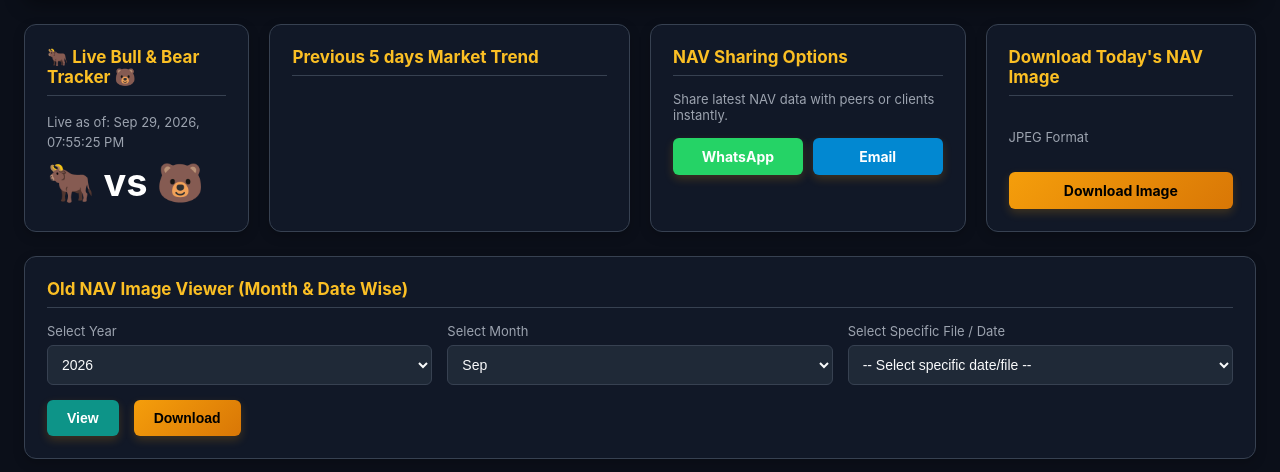
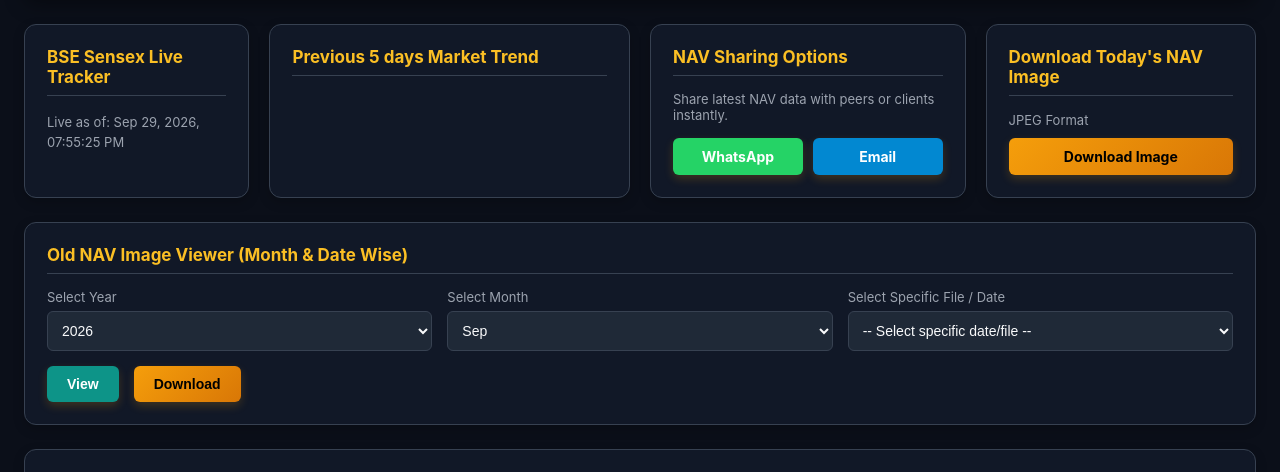
Before and after one commit to Bichu666/nav-dashboard, a Flask app: template templates/user_dashboard.html in a window 1280 px wide. Shown: the part 140-612 px from the top of the page. Run offline with Flask 3, Linux system fonts and the light colour scheme; the template is opened without the code that fills it, so the values that code supplies are empty.

Commit message:
Initial commit

```diff
--- a/templates/user_dashboard.html
+++ b/templates/user_dashboard.html
@@ -73,8 +73,8 @@
             padding-bottom: 8px;
         }
 
-        .market-main-val { font-size: 38px !important; font-weight: 700; color: #fff; margin-top: 8px; }
-        .market-change-val { font-size: 16px !important; font-weight: 600; margin-top: 4px; }
+        .sensex-main-val { font-size: 30px !important; font-weight: 700; color: #fff; margin-top: 8px; }
+        .sensex-change-val { font-size: 16px !important; font-weight: 600; margin-top: 4px; }
 
         .fund-table-full th, .fund-table-full td { font-size: 14px !important; padding: 14px 12px !important; }
         .section-title-bar {
@@ -108,8 +108,8 @@
             margin-top: 4px;
         }
 
-        .nav-red-alert, .market-neg { color: var(--red) !important; font-weight: 600; }
-        .nav-green, .market-pos { color: var(--green) !important; font-weight: 600; }
+        .nav-red-alert, .sensex-neg { color: var(--red) !important; font-weight: 600; }
+        .nav-green, .sensex-pos { color: var(--green) !important; font-weight: 600; }
 
         .modal-overlay {
             display: none;
@@ -259,11 +259,11 @@
         </header>
 
         <div class="top-grid">
-            <div class="panel market-panel">
-                <h3>🐂 Live Bull & Bear Tracker 🐻</h3>
-                <span class="sub-label" id="market-time-label" style="font-size: 13px; color: var(--text-muted);">Live as of</span>
-                <div class="market-main-val">🐂 vs 🐻 {{ sensex.value }}</div>
-                <div class="market-change-val {% if sensex.is_positive %}market-pos{% else %}market-neg{% endif %}">
+            <div class="panel sensex-panel">
+                <h3>BSE Sensex Live Tracker</h3>
+                <span class="sub-label" id="sensex-time-label" style="font-size: 13px; color: var(--text-muted);">Live as of</span>
+                <div class="sensex-main-val">{{ sensex.value }}</div>
+                <div class="sensex-change-val {% if sensex.is_positive %}sensex-pos{% else %}sensex-neg{% endif %}">
                     {{ sensex.change }}
                 </div>
             </div>
@@ -275,7 +275,7 @@
                     <div class="t-box" style="background: var(--bg-card); padding: 8px; border-radius: 6px; text-align: center; flex: 1; border: 1px solid var(--border-color);">
                         <div class="t-date" style="font-size: 11px; color: var(--text-muted);">{{ item.date }}</div>
                         <div class="t-val" style="font-size: 12px; font-weight: 600; color: #fff; margin: 4px 0;">{{ item.value }}</div>
-                        <div class="t-chg {% if item.change >= 0 %}market-pos{% else %}market-neg{% endif %}" style="font-size: 11px;">
+                        <div class="t-chg {% if item.change >= 0 %}sensex-pos{% else %}sensex-neg{% endif %}" style="font-size: 11px;">
                             {% if item.change >= 0 %}+{{ item.change }}{% else %}{{ item.change }}{% endif %} pts
                         </div>
                     </div>
@@ -477,7 +477,7 @@
             const options = { year: 'numeric', month: 'short', day: 'numeric', hour: '2-digit', minute: '2-digit', second: '2-digit', hour12: true };
             const timeString = now.toLocaleString('en-US', options);
             document.getElementById('live-clock').innerText = timeString;
-            document.getElementById('market-time-label').innerText = "Live as of: " + timeString;
+            document.getElementById('sensex-time-label').innerText = "Live as of: " + timeString;
         }
         setInterval(updateClock, 1000);
         updateClock();
```
Also changed, not shown: templates/admin_dashboard.html (+8 -11 lines).
